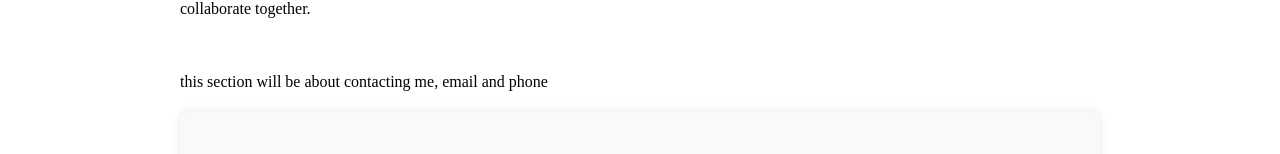
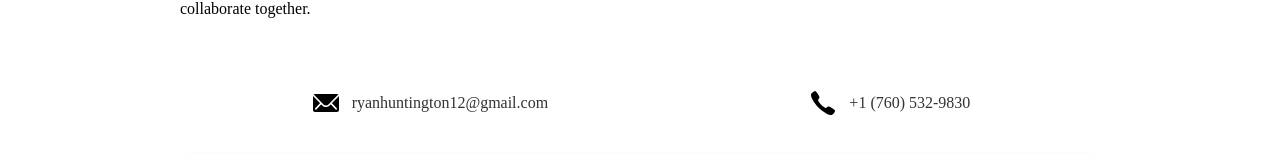
Before and after one commit to ryan-huntington/ryan-huntington.github.io, a React (Create React App) app: page /about in a window 1280 px wide. Shown: the part 775-929 px from the top of the page. Built offline with nearby package versions, Linux system fonts and the light colour scheme.

Commit message:
finished contact information

```diff
--- a/src/components/Navbar.css
+++ b/src/components/Navbar.css
@@ -84,6 +84,8 @@
   z-index: 2;
 }
 
+.navbar .icon {}
+
 .navbar .nav-item .fas,
 .navbar .nav-item .icon {
   transform: translateX(15px);
@@ -125,6 +127,7 @@
   display: inline-block;
   text-decoration: none;
   font-size: 1.5rem;
+
 }
 
 a.social:hover {
--- a/src/pages/AboutMe.js
+++ b/src/pages/AboutMe.js
@@ -2,6 +2,7 @@
 import self from '../assets/IMG_8543.jpg'
 import './styles.css'
 import ResumePDF from '../assets/Resume_Huntington2024.pdf'
+import { IoIosCall, IoIosMail } from "react-icons/io"
 
 function AboutMe() {
   return (
@@ -35,11 +36,27 @@
         <div className='portrait'>
           <img src={self} alt="Self portrait of Ryan Huntington" />
         </div>
+      </div>
 
+
+
+      <div className='contact-container'>
+        <div className='contact-info'>
+          <span className='contact-icon'>
+            <IoIosMail />
+          </span>
+          <a href='mailto:ryanhuntington12@gmail.com' className='info-text'>ryanhuntington12@gmail.com</a>
+        </div>
+        <div className='contact-info'>
+          <span className='contact-icon'>
+            <IoIosCall />
+          </span>
+          <a href='tel:+7605329830' className='info-text'>+1 (760) 532-9830</a>
+        </div>
       </div>
-      <div className='contact-container'>
-        <p>this section will be about contacting me, email and phone</p>
-      </div>
+
+
+
       <div className='work-experience'>
         <h2>Work Experience</h2>
         <div className='experience-item'>
--- a/src/pages/styles.css
+++ b/src/pages/styles.css
@@ -45,9 +45,53 @@
     border-radius: 10px;
 }
 
+
+
+.contact-container {
+    display: flex;
+    justify-content: space-around;
+    margin-bottom: 20px;
+    margin-top: 20px;
+    align-items: center;
+}
+
+.contact-info {
+    display: flex;
+    align-items: center;
+    margin-bottom: 10px;
+    padding: 10px;
+    border-radius: 10px;
+}
+
+.contact-icon {
+    font-size: 2rem;
+    margin-right: 10px;
+    display: flex;
+    align-items: center;
+}
+
+.info-text {
+    font-size: 16px;
+    color: #333;
+    text-decoration: none;
+}
+
+.contact-info:hover {
+    background-color: #f5f5f5;
+    cursor: pointer;
+}
+
 @media screen and (max-width: 850px) {
     .page {
         padding: 0px;
+    }
+
+    .contact-container {
+        flex-wrap: wrap;
+    }
+
+    .contact-info {
+        width: 100%;
     }
 
     .bio-text {
@@ -68,6 +112,7 @@
 /* <!-- Work Experience > */
 .work-experience {
     margin-top: 20px;
+    margin-bottom: 20px;
     padding: 20px;
     background-color: #f9f9f9;
     /* background-color: #e6d4ff; */
```
